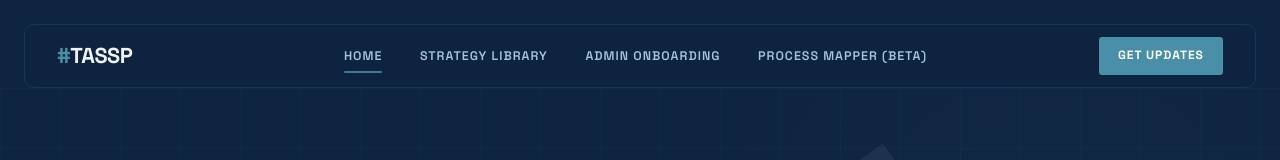
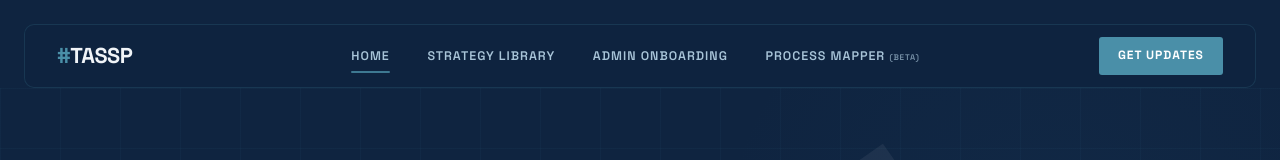
Before and after one commit to TacticHub/TASSP-Playbook, a plain HTML site: page index.html in a window 1280 px wide. Shown: the top 160 px of the page. Drawn offline with nearby package versions, Linux system fonts and the light colour scheme.

Commit message:
Add styled '(BETA)' indicator to Process Mapper link
Updated the Process Mapper link to include a styled '(BETA)' indicator.

```diff
--- a/index.html
+++ b/index.html
@@ -321,7 +321,7 @@
     <a href="index.html" class="active">Home</a>
     <a href="library.html">Strategy Library</a>
     <a href="onboarding.html">Admin Onboarding</a>
-    <a href="process-mapper.html">Process Mapper (BETA)</a>
+    <a href="process-mapper.html">Process Mapper <span style="font-size:0.65em;letter-spacing:0.1em;opacity:0.7">(BETA)</a>
 
   </div>
   <div class="nav-right">
@@ -757,7 +757,7 @@
     <a href="index.html">Home</a>
     <a href="library.html">Strategy Library</a>
     <a href="onboarding.html">Admin Onboarding</a>
-    <a href="process-mapper.html">Process Mapper (BETA)</a>
+    <a href="process-mapper.html">Process Mapper <span style="font-size:0.65em;letter-spacing:0.1em;opacity:0.7">(BETA)</a>
     <a href="#signup">Get Updates</a>
     <a href="https://tassp.pro" style="color:var(--gold);">tassp.pro</a>
   </nav>
```
